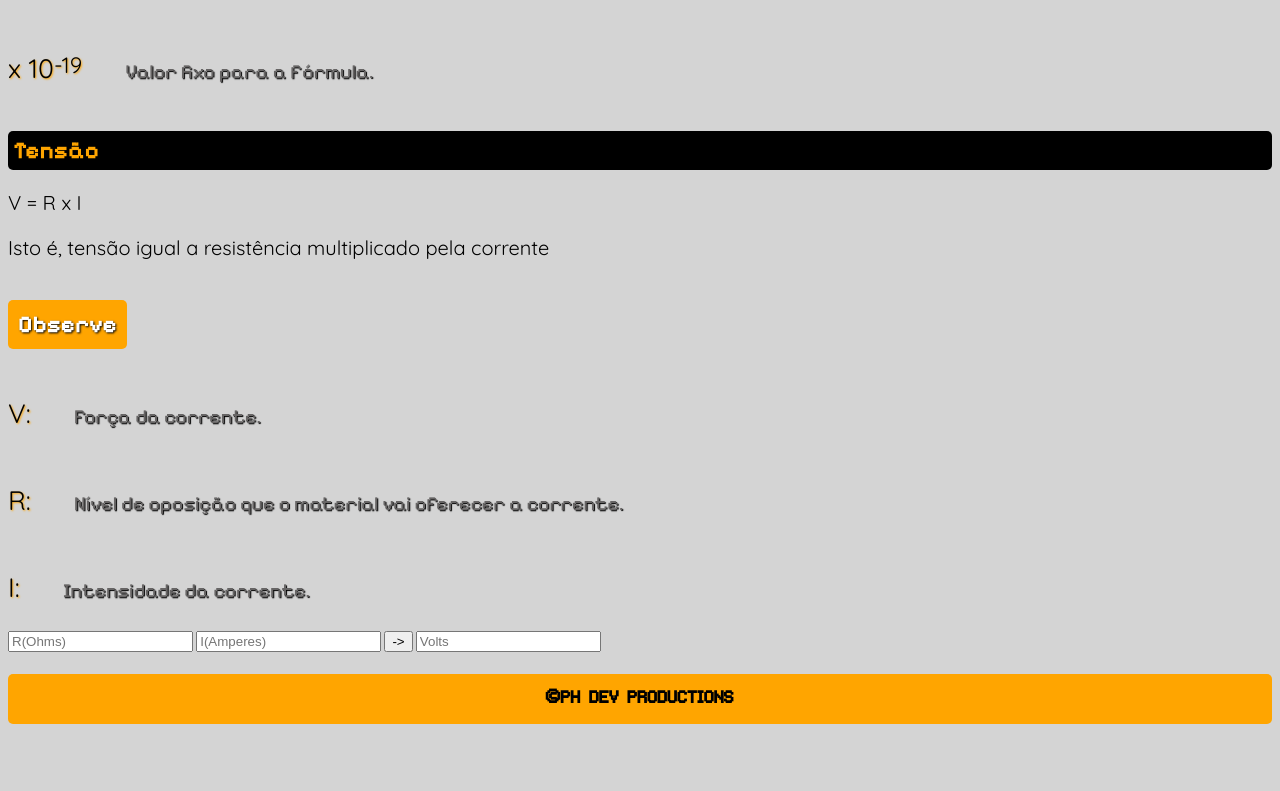
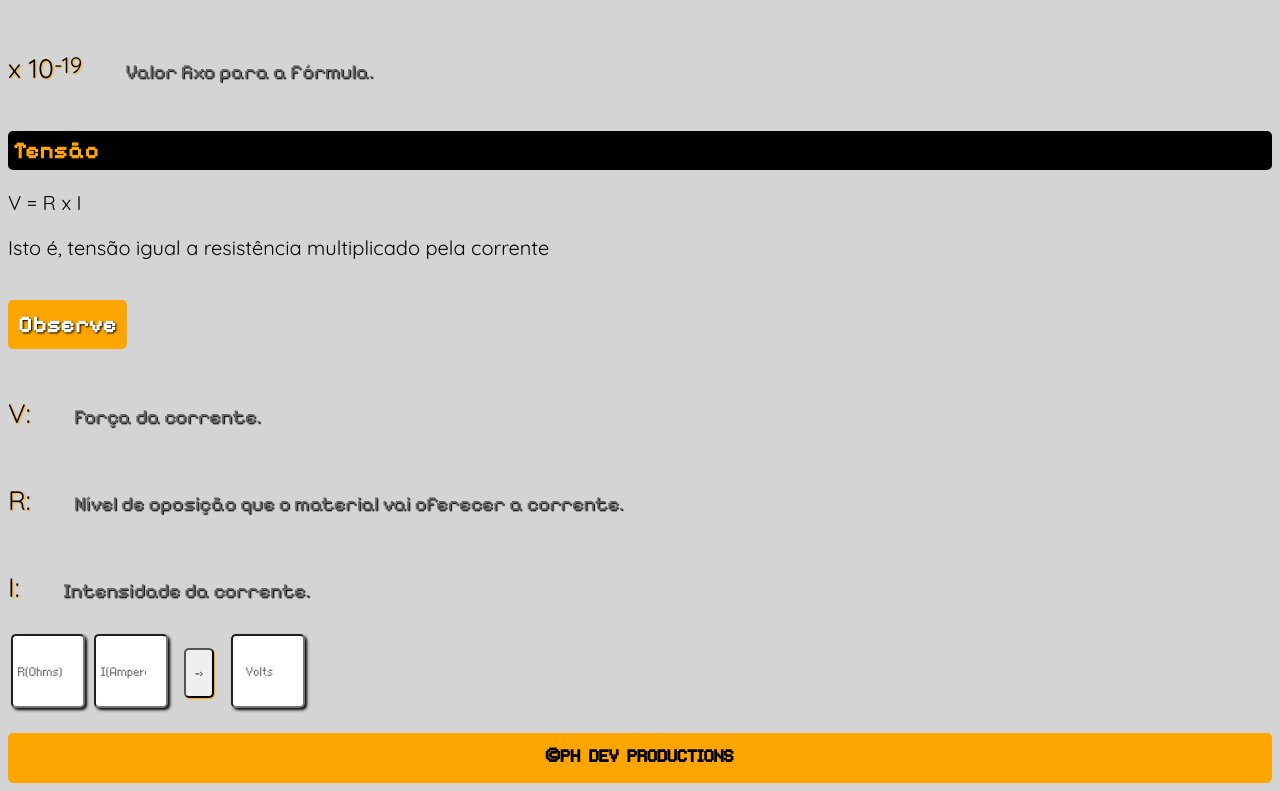
Before and after one commit to PedroJunior1630/EletroInfo, a plain HTML site: page index.html in a window 1280 px wide. Shown: the part 1041-1832 px from the top of the page. Before the commit the page ends 1773 px from the top, so only its background shows below. Drawn offline with Linux system fonts and the light colour scheme.

Commit message:
Estilo dos botões adicionados

```diff
--- a/_css/style.css
+++ b/_css/style.css
@@ -92,6 +92,37 @@ section#sessao div.formula p#explica{
     left: 40px;
     font-size: 15pt;
 }
+input.valor{
+    width: 60px;
+    height: 60px;
+    border-radius: 5px;
+    padding: 5px;
+    text-align: center;
+    font-size: 15pt;
+    font-family: 'Pixel';
+    box-shadow: 2px 2px 3px black;
+    color: black;
+    margin: 3px;
+}
+input.valor:hover{
+    background-color:rgb(153, 150, 150);
+    box-shadow: 4px 4px 4px black;
+}
+
+input.botao{
+    width: 30px;
+    height: 50px;
+    margin: 10px;
+    border-radius: 5px;
+    box-shadow: 1px 1px 1px #FFA500;
+    color: black;
+    padding: 3px;
+    font-family: 'Pixel';
+}
+
+input.botao:hover{
+    background-color: #D4D4D4;
+}
 footer#rodape{
     height: 50px;
     clear: both;
--- a/index.html
+++ b/index.html
@@ -67,10 +67,10 @@
         <p class = "exemplo" id = "valor">I:</p>
         <p class = "exemplo" id = "explica">Intensidade da corrente.</p>
         <div class = "calculando">
-            <input type = "number" placeholder = "R(Ohms)" size = "6" maxlength="6" id = "revo">
-            <input type = "number" placeholder = "I(Amperes)" size = "6" maxlength="6" id = "amvo">
-            <input type = "submit" value = "->" onclick = "somaVolts()">
-            <input type = "number" id = "volt" size = "6" maxlenght="6" placeholder="Volts" readonly/>
+            <input type = "number" placeholder = "R(Ohms)" size = "6" maxlength="6" id = "revo" class = "valor">
+            <input type = "number" placeholder = "I(Amperes)" size = "6" maxlength="6" id = "amvo" class = "valor">
+            <input type = "submit" value = "->" onclick = "somaVolts()" class = "botao">
+            <input type = "number" id = "volt" size = "6" maxlenght="6" placeholder="Volts" readonly class = "valor"/>
         </div>
     </div>
 
```
